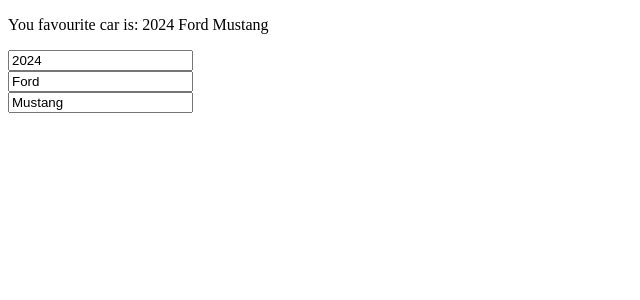
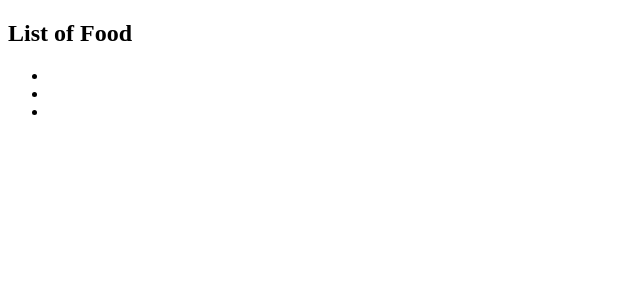
Before and after one commit to Boiyee/react-app-one, a React (Vite) app: page / in a window 1280 px wide. Shown: the top 300 px of the page, without its empty margins (0-640 px from the left). Built offline with nearby package versions, Linux system fonts and the light colour scheme.

Commit message:
updated app and MyComponent

```diff
--- a/src/App.jsx
+++ b/src/App.jsx
@@ -1,10 +1,10 @@
-import Counter from "./Counter.jsx";
+import MyComponent from "./MyComponent.jsx";
 
 function App() {
 
   return(
     <>
-    <Counter />
+    <MyComponent />
     </>
   );
 }
--- a/src/MyComponent.jsx
+++ b/src/MyComponent.jsx
@@ -1,5 +1,22 @@
+import { Linter } from "eslint";
 import React, {useState} from "react";
 
-function MyComponent() {}
+function MyComponent() {
+
+    const [foods, setFoods] = useState(["Apple", "Banana", "Watermelon"]);
+
+    function handleAddFood() {}
+
+    function handleRemoveFood() {}
+
+    return(
+    <div>
+        <h2>List of Food</h2>
+        <ul>
+            {foods.map((food, index) => <li></li>)}
+        </ul>
+    </div>
+    );
+}
 
 export default MyComponent
```
